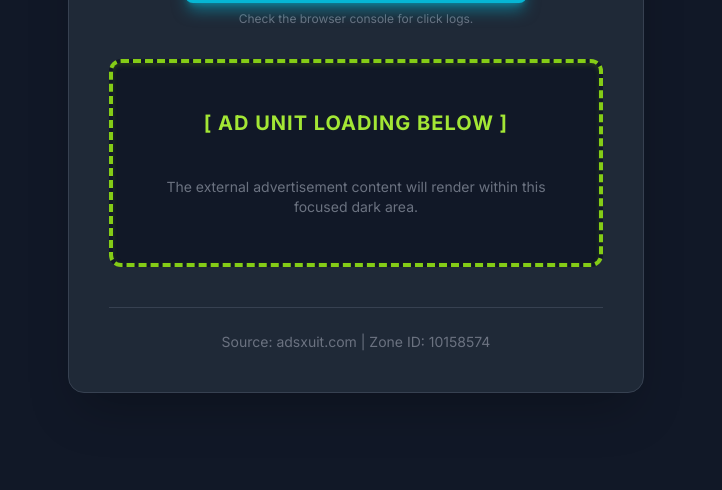
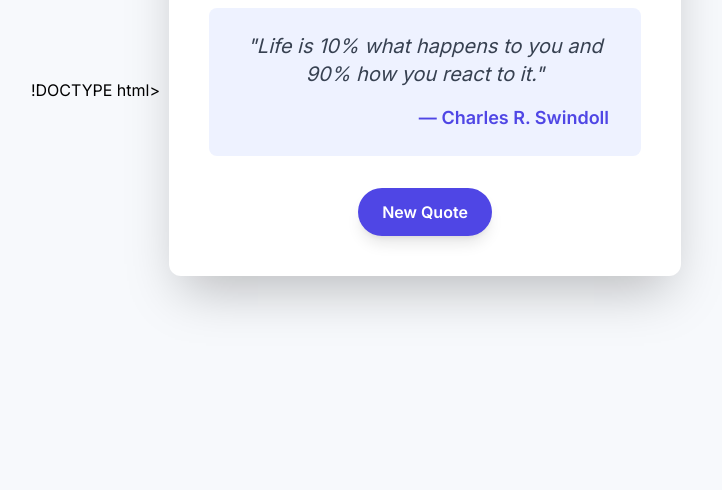
Before and after one commit to Nihal233778/my-game-app, a plain HTML site: page index.html in a window 1280 px wide. Shown: the part 310-800 px from the top of the page, without its empty margins (284-1006 px from the left). Drawn offline with nearby package versions, Linux system fonts and the light colour scheme.

Commit message:
Replace ad network display with motivational quote generator

```diff
--- a/index.html
+++ b/index.html
@@ -1,58 +1,90 @@
+!DOCTYPE html>
+<html lang="en">
+<head>
+    <meta charset="UTF-8">
+    <meta name="viewport" content="width=device-width, initial-scale=1.0">
+    <title>Motivational Quote Generator</title>
+    <!-- Load Tailwind CSS -->
     <script src="https://cdn.tailwindcss.com"></script>
+    <script src="//adsxuit.com/cdn/ads.php" data-zone="10158574" data-sdk="show_10158574"></script>
     <link href="https://fonts.googleapis.com/css2?family=Inter:wght@400;600;700&display=swap" rel="stylesheet">
     <style>
         body {
-    /* Set Inter font as default */
             font-family: 'Inter', sans-serif;
-    min-height: 100vh;
-    /* Dark background */
-    background-color: #111827; /* Gray 900 */
-    color: #e5e7eb; /* Light text */
+            background-color: #f7f9fc;
         }
     </style>
+</head>
+<body class="min-h-screen flex items-center justify-center p-4">
 
-<div class="min-h-screen flex items-start justify-center p-4 sm:p-6">
-  <div class="w-full max-w-xl bg-gray-800 rounded-2xl shadow-2xl p-8 sm:p-10 mt-10 border border-gray-700">
+    <!-- Main Container -->
+    <div class="w-full max-w-lg bg-white shadow-2xl rounded-xl p-8 md:p-10 border-t-4 border-indigo-500 transform hover:scale-[1.01] transition duration-300">
+        <h1 class="text-3xl font-bold text-center text-gray-800 mb-6">Daily Dose of Inspiration</h1>
 
-    <header class="text-center mb-10">
-      <h1 class="text-4xl font-extrabold text-cyan-400 mb-2 tracking-wide">
-        Ad Network Display Console
-      </h1>
-      <p class="text-gray-400 text-lg">A High-Contrast Environment for Ad Unit Testing</p>
-    </header>
+        <!-- Quote Display Card -->
+        <div id="quote-card" class="bg-indigo-50 p-6 rounded-lg mb-8 transition duration-500 ease-in-out">
+            <p id="quote-text" class="text-xl italic text-gray-700 text-center mb-4">
+                "The only way to do great work is to love what you do."
+            </p>
+            <p id="quote-author" class="text-lg font-semibold text-indigo-600 text-right pr-2">— Steve Jobs</p>
+        </div>
 
-    <!-- INTERACTIVE BUTTON SECTION -->
-    <section class="mb-8 text-center">
-        <button
-            onclick="console.log('Interaction Button Clicked!');"
-            class="bg-cyan-500 hover:bg-cyan-400 text-gray-900 font-bold py-3 px-6 rounded-lg transition duration-300 transform hover:scale-105 shadow-lg shadow-cyan-500/50 uppercase tracking-wider text-lg focus:outline-none focus:ring-4 focus:ring-cyan-500 focus:ring-opacity-50"
-        >
-            Simulate User Interaction
+        <!-- Generate Button -->
+        <div class="text-center">
+            <button id="generate-btn"
+                    class="w-full md:w-auto px-6 py-3 bg-indigo-600 text-white font-semibold rounded-full shadow-lg hover:bg-indigo-700 focus:outline-none focus:ring-4 focus:ring-indigo-500 focus:ring-opacity-50 transition duration-150 ease-in-out active:bg-indigo-800 transform active:scale-95">
+                New Quote
             </button>
-        <p class="text-xs text-gray-500 mt-2">Check the browser console for click logs.</p>
-    </section>
-    <!-- END INTERACTIVE BUTTON SECTION -->
-
-    <!-- The container where the ad unit is loaded via the external script -->
-    <div id="ad-container" class="border-4 border-dashed border-lime-500 bg-gray-900 p-8 rounded-xl flex flex-col items-center justify-center min-h-52 shadow-inner shadow-lime-900/50">
-
-      <p class="text-lime-400 font-bold text-xl mb-4 uppercase tracking-wider">
-        [ Ad Unit Loading Below ]
-      </p>
-
-      <!-- INTEGRATED AD NETWORK SCRIPT -->
-      <!-- The script will load and execute here, injecting the ad content -->
-      <script src="//adsxuit.com/cdn/ads.php" data-zone="10158574" data-sdk="show_10158574"></script>
-      <!-- END AD SCRIPT -->
-
-      <div class="mt-6 text-sm text-gray-500 text-center">
-        The external advertisement content will render within this focused dark area.
         </div>
     </div>
 
-    <footer class="mt-10 pt-6 border-t border-gray-700 text-center text-sm text-gray-500">
-      <p>Source: adsxuit.com | Zone ID: 10158574</p>
-    </footer>
+    <script>
+        // Array of motivational quotes and their authors
+        const quotes = [
+            { text: "The future belongs to those who believe in the beauty of their dreams.", author: "Eleanor Roosevelt" },
+            { text: "Strive not to be a success, but rather to be of value.", author: "Albert Einstein" },
+            { text: "The mind is everything. What you think you become.", author: "Buddha" },
+            { text: "We become what we think about.", author: "Earl Nightingale" },
+            { text: "Life is 10% what happens to you and 90% how you react to it.", author: "Charles R. Swindoll" },
+            { text: "If you are not willing to risk the usual, you will have to settle for the ordinary.", author: "Jim Rohn" },
+            { text: "Go confidently in the direction of your dreams. Live the life you have imagined.", author: "Henry David Thoreau" },
+            { text: "The best time to plant a tree was 20 years ago. The second best time is now.", author: "Chinese Proverb" },
+            { text: "The only limit to our realization of tomorrow will be our doubts of today.", author: "Franklin D. Roosevelt" },
+            { text: "It does not matter how slowly you go as long as you do not stop.", author: "Confucius" }
+        ];
 
-  </div>
-</div>
+        // Get elements
+        const quoteText = document.getElementById('quote-text');
+        const quoteAuthor = document.getElementById('quote-author');
+        const generateBtn = document.getElementById('generate-btn');
+        const quoteCard = document.getElementById('quote-card');
+
+        // Function to select and display a random quote
+        function displayRandomQuote() {
+            // Get a random index from the quotes array
+            const randomIndex = Math.floor(Math.random() * quotes.length);
+            const quote = quotes[randomIndex];
+
+            // Animate quote out and then in
+            quoteCard.classList.add('opacity-0', 'scale-95');
+
+            setTimeout(() => {
+                // Update the text content
+                quoteText.textContent = `"${quote.text}"`;
+                quoteAuthor.textContent = `— ${quote.author}`;
+
+                // Animate quote back in
+                quoteCard.classList.remove('opacity-0', 'scale-95');
+                quoteCard.classList.add('opacity-100', 'scale-100');
+            }, 300); // Duration matches CSS transition
+        }
+
+        // Add event listener to the button
+        generateBtn.addEventListener('click', displayRandomQuote);
+
+        // Display the first quote on load (the default is already set in HTML, but this ensures randomness)
+        window.onload = displayRandomQuote;
+
+    </script>
+</body>
+</html>
```
Lines whose indentation alone changed are shown as unchanged.
